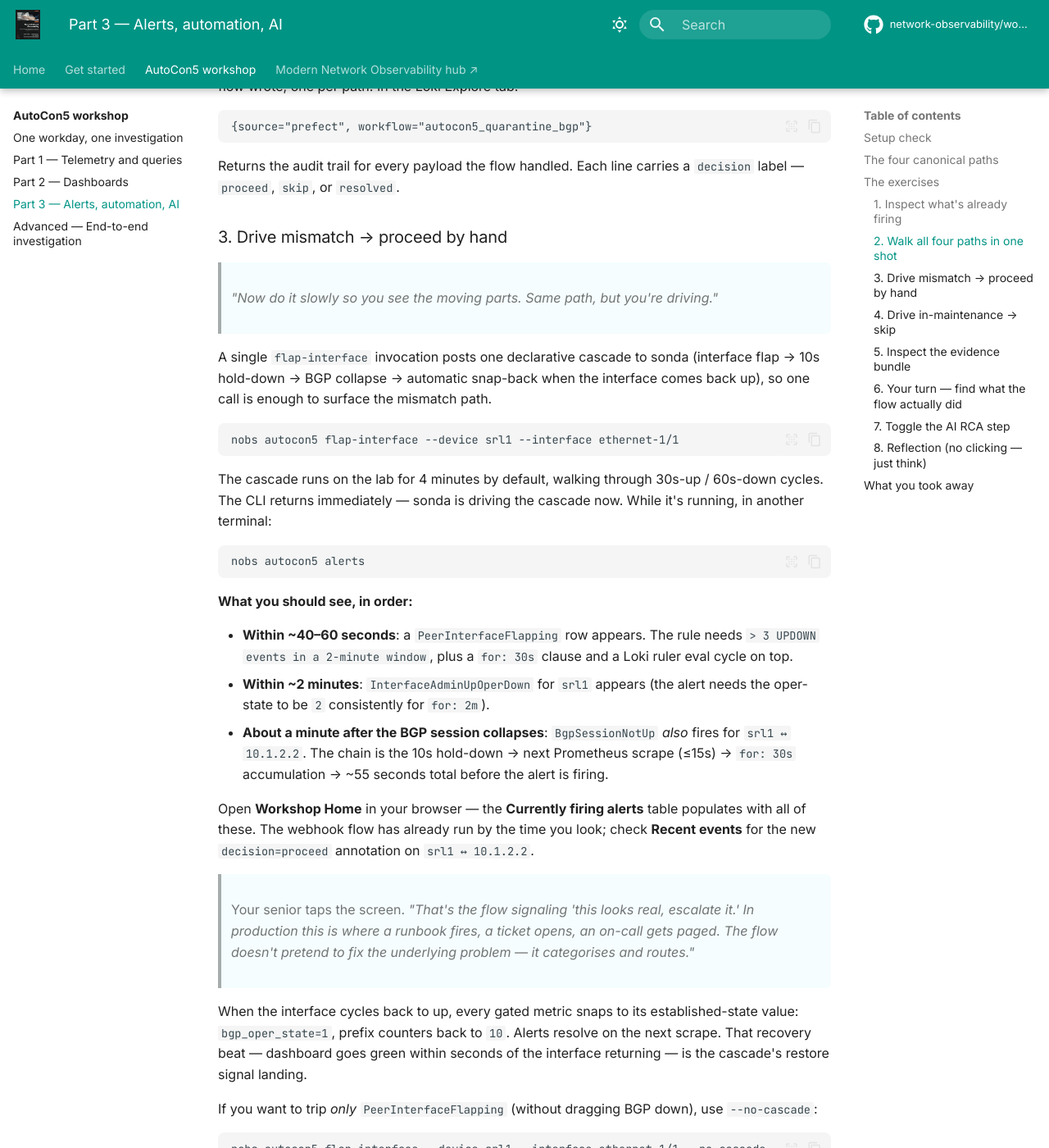
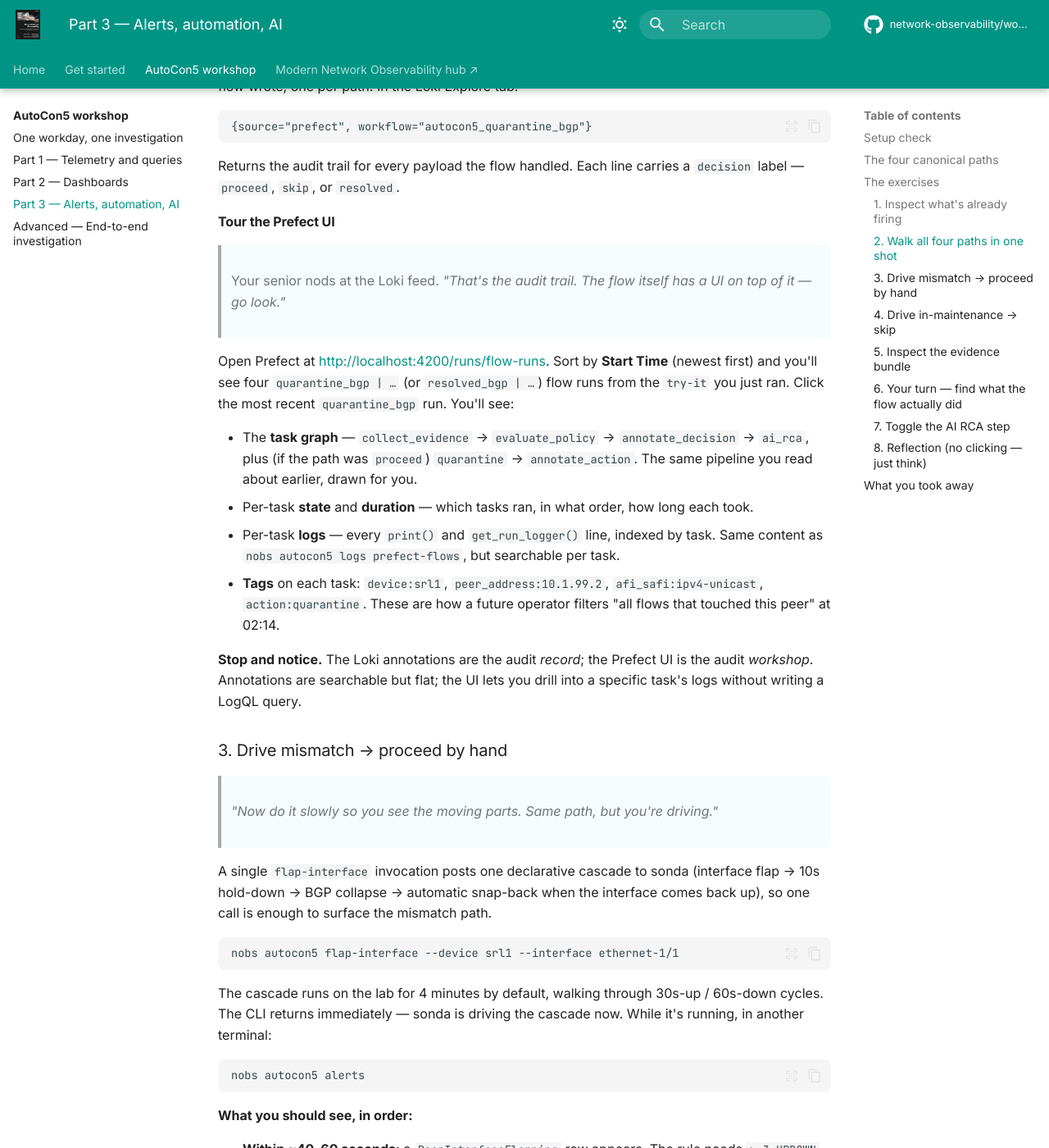
Before and after one commit to network-observability/workshops, an MkDocs documentation site: the page built from docs/workshop/part-3.md, in a window 1280 px wide and 1400 px high, scrolled down 3950 px. Shown: the whole window at 82% size. Built offline with MkDocs 1.6.1 and Material for MkDocs 9.7.7, drawn with Linux system fonts in a browser that asks for light colours; comment, search, counter and statistics services are not loaded; some of the changed text lies outside the part shown.

Commit message:
docs(part-3): expose Prefect UI, Infrahub UI, and direct triggers
- Step 2 closes with a Prefect UI tour (`localhost:4200/runs/flow-runs`) — task graph, per-task state/duration/logs, task tags.
- Step 3 gets a collapsible `??? tip "Trigger the same flow without an alert"` showing `prefect deployment run alert-receiver/alert-receiver --param …`.
- Step 4 confirms the maintenance toggle two ways: the existing Loki query and a new Infrahub UI + GraphQL playground block with the same `DeviceIntent` query the flow runs.
- Step 5 ends with a `??? info "What does the flow actually look like in Python?"` collapsible showing the six task calls in `quarantine_bgp_flow`.
- Stretch goals gain a Prefect automation entry — `Flow run state changed → quarantine_bgp_flow → Completed` trigger, action of choice. Same intent→match→action pattern, one layer up.

````diff
--- a/workshops/autocon5/guides/part-3-alerts-automation-ai.md
+++ b/workshops/autocon5/guides/part-3-alerts-automation-ai.md
@@ -106,6 +106,19 @@
 
 Returns the audit trail for every payload the flow handled. Each line carries a `decision` label — `proceed`, `skip`, or `resolved`.
 
+#### Tour the Prefect UI
+
+> Your senior nods at the Loki feed. *"That's the audit trail. The flow itself has a UI on top of it — go look."*
+
+Open Prefect at <http://localhost:4200/runs/flow-runs>. Sort by **Start Time** (newest first) and you'll see four `quarantine_bgp | …` (or `resolved_bgp | …`) flow runs from the `try-it` you just ran. Click the most recent `quarantine_bgp` run. You'll see:
+
+- The **task graph** — `collect_evidence` → `evaluate_policy` → `annotate_decision` → `ai_rca`, plus (if the path was `proceed`) `quarantine` → `annotate_action`. The same pipeline you read about earlier, drawn for you.
+- Per-task **state** and **duration** — which tasks ran, in what order, how long each took.
+- Per-task **logs** — every `print()` and `get_run_logger()` line, indexed by task. Same content as `nobs autocon5 logs prefect-flows`, but searchable per task.
+- **Tags** on each task: `device:srl1`, `peer_address:10.1.99.2`, `afi_safi:ipv4-unicast`, `action:quarantine`. These are how a future operator filters "all flows that touched this peer" at 02:14.
+
+**Stop and notice.** The Loki annotations are the audit *record*; the Prefect UI is the audit *workshop*. Annotations are searchable but flat; the UI lets you drill into a specific task's logs without writing a LogQL query.
+
 ### 3. Drive mismatch → proceed by hand
 
 > *"Now do it slowly so you see the moving parts. Same path, but you're driving."*
@@ -142,6 +155,20 @@
 
 That one call emits the interface flap and UPDOWN log stream alone, with no BGP gated entries — `PeerInterfaceFlapping` trips on the UPDOWN volume but `BgpSessionNotUp` stays clean.
 
+??? tip "Trigger the same flow without an alert"
+
+    The webhook is one event source. The Prefect deployment is the universal handle — you can run it from the UI's **Run** button or directly from the CLI:
+
+    ```bash
+    docker compose --project-name autocon5 exec prefect-flows \
+      prefect deployment run alert-receiver/alert-receiver \
+      --param alertname=BgpSessionNotUp \
+      --param status=firing \
+      --param 'alert_group={"alerts":[{"labels":{"device":"srl1","peer_address":"10.1.99.2","afi_safi_name":"ipv4-unicast"}}],"groupLabels":{"alertname":"BgpSessionNotUp"},"status":"firing"}'
+    ```
+
+    Same flow, same decision, no alert. Useful when you're iterating on the policy and don't want to wait for Alertmanager.
+
 **Stop and notice.** From "press Enter on a CLI" to "alert fired, flow ran, action recorded" is under 60 seconds end-to-end. The cascade matches the shape of a real outage — interface degrades, BGP follows, prefixes drop, recovery snaps everything back — so the alert path you're exercising is the same one your on-call would face in production, just compressed in time.
 
 ### 4. Drive in-maintenance → skip
@@ -161,13 +188,46 @@
    The next alert for this device will be SKIPPED by the policy.
 ```
 
-This sets `srl1.maintenance=true` in Infrahub and writes a `Configured from CLI: srl1.maintenance = True` line to Loki. You can confirm:
+This sets `srl1.maintenance=true` in Infrahub and writes a `Configured from CLI: srl1.maintenance = True` line to Loki. You can confirm two ways:
 
-```logql
-{source="workshop-trigger"} |~ "maintenance"
-```
+1. **In Loki** —
 
-You should see the most recent line ending in `srl1.maintenance = True`.
+    ```logql
+    {source="workshop-trigger"} |~ "maintenance"
+    ```
+
+    The most recent line should end in `srl1.maintenance = True`.
+
+2. **In the Infrahub UI** — open <http://localhost:8000>, navigate to **Object Management → WorkshopDevice → srl1**. The `maintenance` attribute has just flipped to `true`. Notice the surrounding attributes: `intended_peer` / `expected_state` / `reason` / `asn` / `role` / `site_name`. Those are the schema fields the flow's policy reads when deciding `proceed` vs `skip` — the same shape you saw in Step 5's evidence bundle's first section, but at the source.
+
+    If you prefer queries to UIs, the GraphQL playground is at <http://localhost:8000/graphql>. The flow runs this exact query against it (see `automation/workshop_sdk.py`):
+
+    ```graphql
+    query DeviceIntent {
+      WorkshopDevice(name__value: "srl1") {
+        edges {
+          node {
+            name { value }
+            maintenance { value }
+            site_name { value }
+            role { value }
+            bgp_sessions {
+              edges {
+                node {
+                  peer_address { value }
+                  expected_state { value }
+                  remote_as { value }
+                  reason { value }
+                }
+              }
+            }
+          }
+        }
+      }
+    }
+    ```
+
+    Run it and you'll see the same answer the policy got — the flow doesn't have secret access to Infrahub, just this query.
 
 Now re-trigger the flap:
 
@@ -211,6 +271,26 @@
 4. **Policy hint** — what the deterministic policy *would* decide given the bundle above (`proceed` / `skip` / `resolved`), with the reason it would attach.
 
 **Stop and notice.** This bundle is the input to *both* the deterministic policy *and* (when it's enabled) the AI RCA step. Same evidence, two consumers — one decides mechanically, one writes a narrative. Neither sees more than what the other sees.
+
+??? info "What does the flow actually look like in Python?"
+
+    `quarantine_bgp_flow` in `automation/flows.py` is short enough to read end-to-end. The six task calls match the task graph you saw in the Prefect UI:
+
+    ```python
+    @flow(log_prints=True, flow_run_name="quarantine_bgp | {device}:{peer_address}")
+    def quarantine_bgp_flow(device, peer_address, ...):
+        ev = collect_bgp_evidence_task(device=device, peer_address=peer_address, ...)
+        decision = evaluate_policy_task(device=device, peer_address=peer_address, ev=ev)
+        annotate_decision_task(workflow="autocon5_quarantine_bgp", ..., decision=decision)
+        rca_text = ai_rca_task(workflow="autocon5_quarantine_bgp", ..., ev=ev)
+        if decision.decision != "proceed":
+            return {...}
+        silence_id = quarantine_task(device=device, peer_address=peer_address, minutes=20)
+        annotate_action_task(...)
+        return {...}
+    ```
+
+    Six function calls. The `@flow` / `@task` decorators do the rest — retries, state transitions, the UI view, the tag-based search you used in Step 2. "Automation" here is a Python function with decorators on top.
 
 ### 6. Your turn — find what the flow actually did
 
@@ -295,6 +375,7 @@
 - **Compare evidence between a healthy peer and a broken one.** `nobs autocon5 evidence srl1 10.1.2.2` (a healthy peer) vs `nobs autocon5 evidence srl1 10.1.99.2` (a broken one). Pay attention to which fields differ — that's the signal the deterministic policy keys on.
 - **Toggle maintenance on srl2 instead of srl1.** Re-run `try-it --auto` after toggling. Confirm the maintenance-skip path swaps which device gets skipped. (Reset with `--clear` afterwards.)
 - **Watch a path's annotations in Loki directly.** `{source="prefect"} | json` in Explore. Filter by `workflow="autocon5_quarantine_bgp"` and watch annotations land while you trigger paths.
+- **Wire a Prefect automation on the quarantine action.** In the Prefect UI at <http://localhost:4200/automations>, click **New automation**. Trigger: `Flow run state changed` → `quarantine_bgp_flow` → `Completed`. Action: `Send a notification` (or `Run a deployment` if you want to chain flows). Re-trigger a flap and confirm the automation fires. Same intent → match → action pattern as the alert pipeline, one layer up.
 
 ## What you took away
 
````
